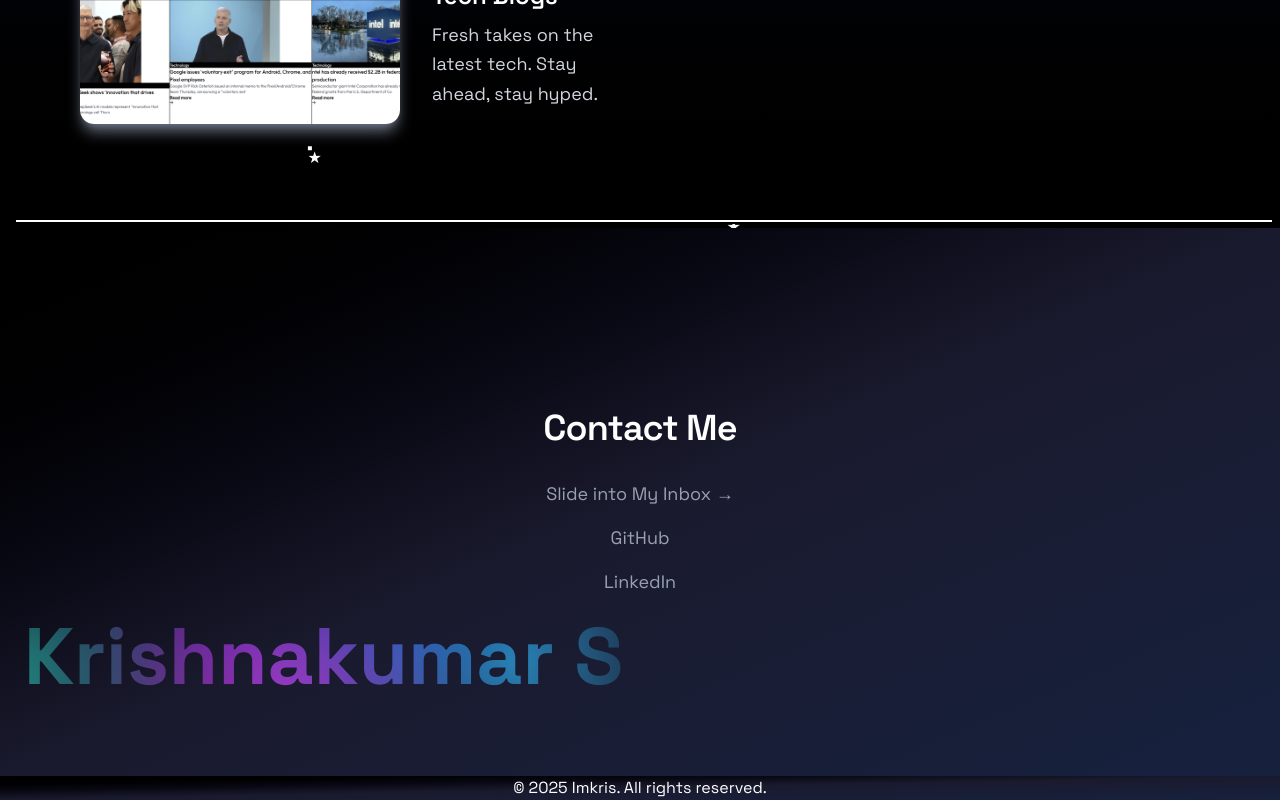
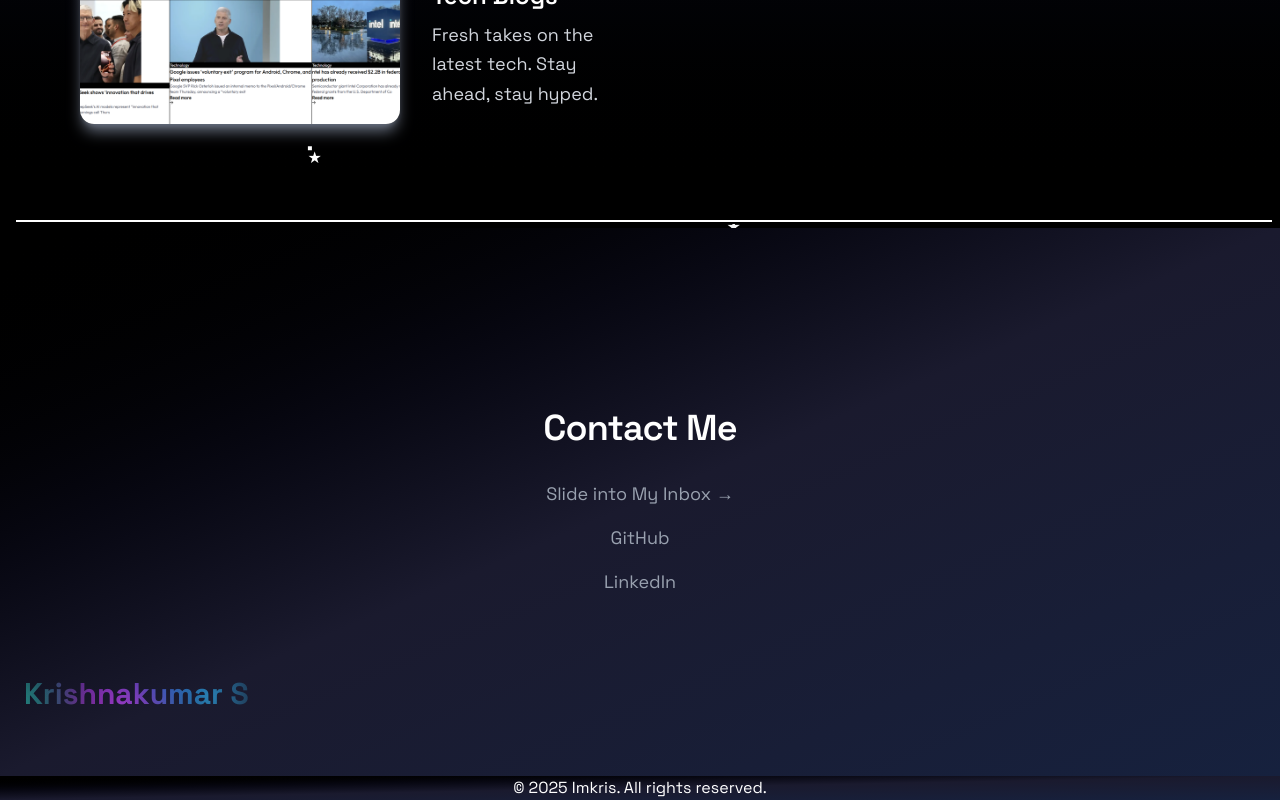
Before and after one commit to kriskris-27/Portfolio-RTF, a React (Vite) app: page / in a window 1280 px wide. Shown: the part 1636-2436 px from the top of the page. Built offline with nearby package versions, Linux system fonts and the light colour scheme; a web font is replaced by a local one.

Commit message:
bugs fixed 1

```diff
--- a/src/components/Contact.jsx
+++ b/src/components/Contact.jsx
@@ -69,7 +69,7 @@ const Contact = () => {
   className="text-transparent bg-clip-text bg-gradient-to-b from-[#FAF6F2] via-[#E8D7F1] to-[#C2E9FB]"
 >
 
-  <AuroraText className="text-2xl lg:text-[5rem]">
+  <AuroraText className="text-2xl lg:text-3xl">
         Krishnakumar S
     </AuroraText>
 </motion.span>
```
